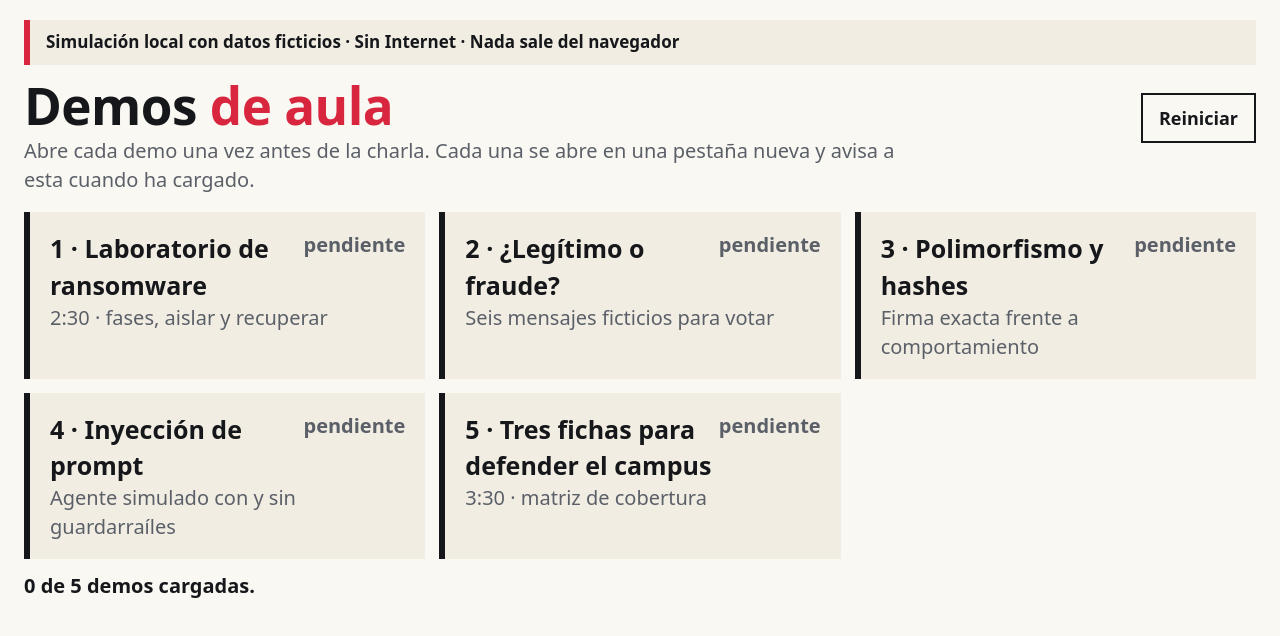
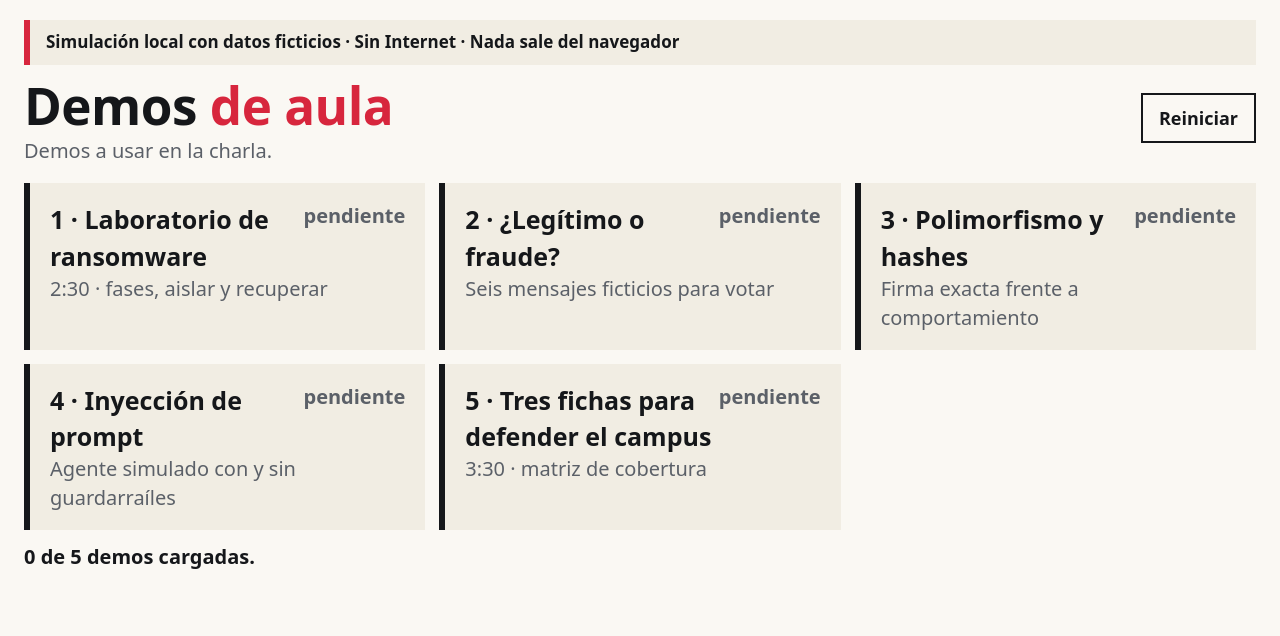
Before and after one commit to jaberme/ciberseguridad-3.0, a plain HTML site: page demos/index.html in a window 1280 px wide. Drawn offline with Linux system fonts and the light colour scheme.

Commit message:
Simplifica el subtítulo del índice de demos

```diff
--- a/demos/index.html
+++ b/demos/index.html
@@ -19,7 +19,7 @@
 <div class="contenedor">
   <div class="aviso">Simulación local con datos ficticios · Sin Internet · Nada sale del navegador</div>
   <header class="cabecera">
-    <div><h1 class="titulo">Demos <em>de aula</em></h1><p class="sub">Abre cada demo una vez antes de la charla. Cada una se abre en una pestaña nueva y avisa a esta cuando ha cargado.</p></div>
+    <div><h1 class="titulo">Demos <em>de aula</em></h1><p class="sub">Demos a usar en la charla.</p></div>
     <button class="boton fantasma" id="reiniciar">Reiniciar</button>
   </header>
   <nav class="lista" aria-label="Demos">
```
